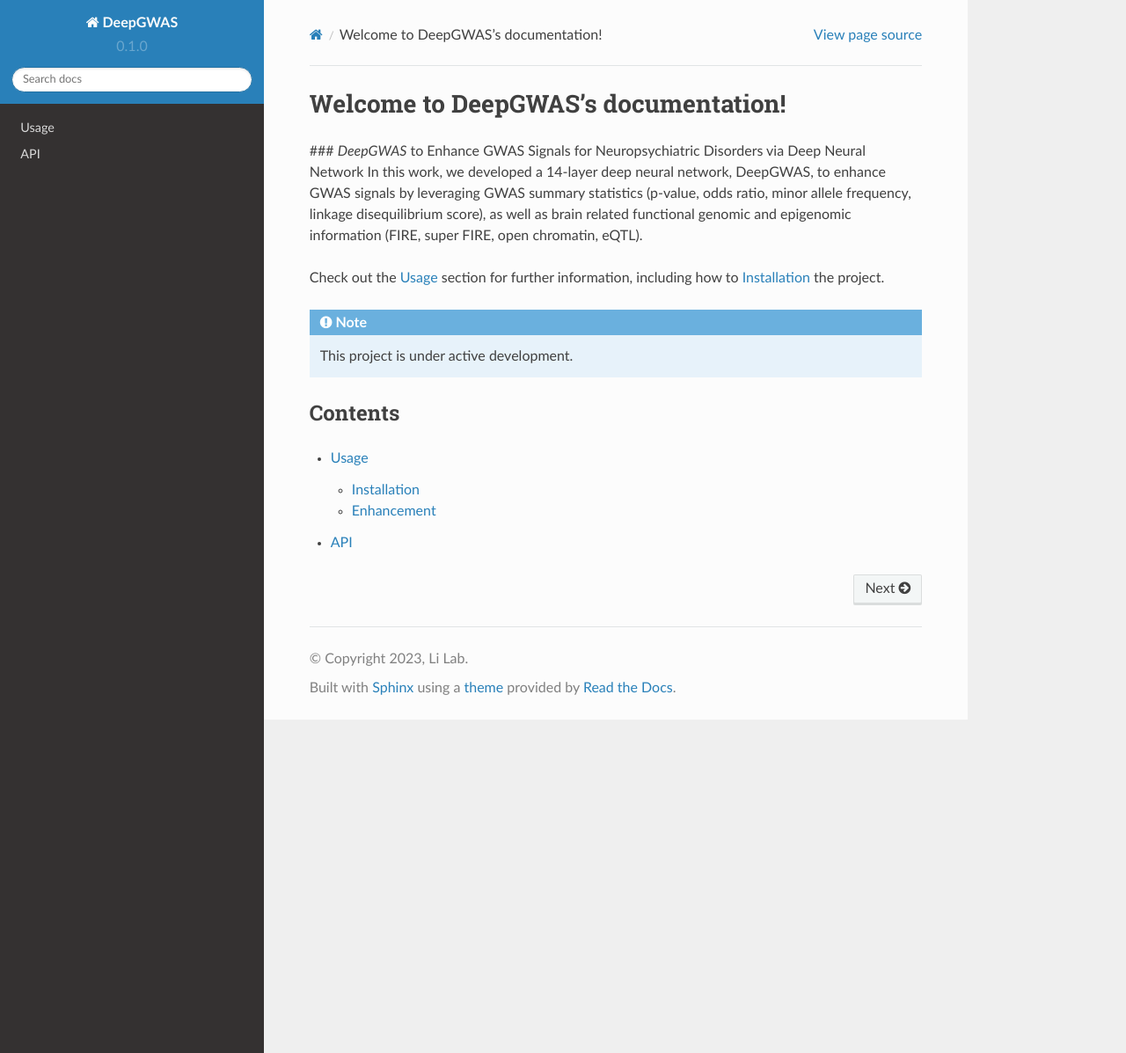
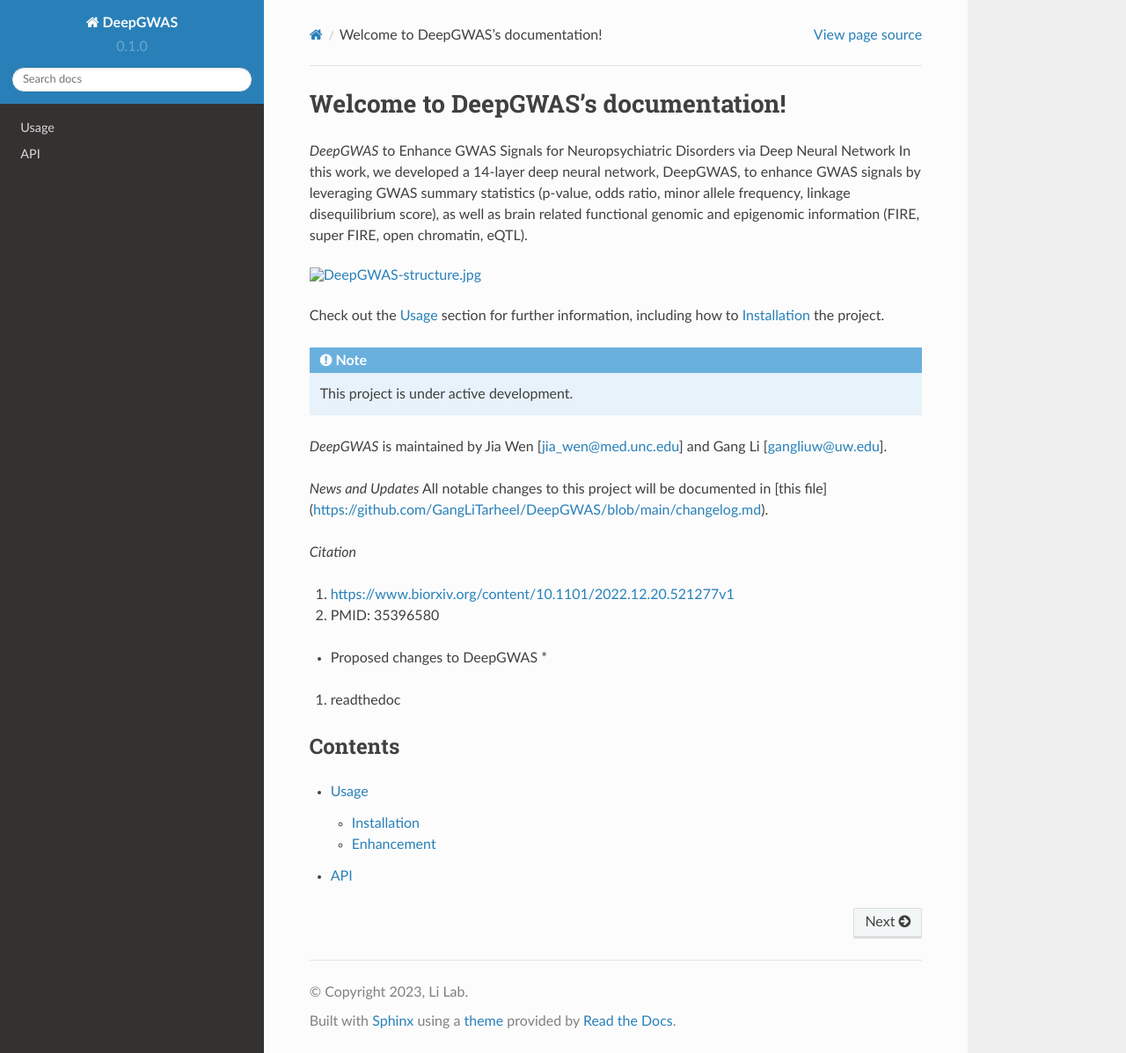
Before and after one commit to GangLiTarheel/DeepGWAS, a Sphinx documentation site: the page built from docs/source/index.rst, in a window 1280 px wide and 1197 px high. Shown: the whole window at 88% size. Built offline with Sphinx 7.4.7 and the Read the Docs theme 2.0.0, drawn with Linux system fonts in a browser that asks for light colours.

Commit message:
Update index.rst

```diff
--- a/docs/source/index.rst
+++ b/docs/source/index.rst
@@ -1,8 +1,15 @@
 Welcome to DeepGWAS's documentation!
 ===================================
 
-### *DeepGWAS* to Enhance GWAS Signals for Neuropsychiatric Disorders via Deep Neural Network
+*DeepGWAS* to Enhance GWAS Signals for Neuropsychiatric Disorders via Deep Neural Network
 In this work, we developed a 14-layer deep neural network, DeepGWAS, to enhance GWAS signals by leveraging GWAS summary statistics (p-value, odds ratio, minor allele frequency, linkage disequilibrium score), as well as brain related functional genomic and epigenomic information (FIRE, super FIRE, open chromatin, eQTL).
+
+.. image::  DeepGWAS-structure.jpg
+  :width: 800
+
+..
+  ![image](https://github.com/GangLiTarheel/DeepGWAS/blob/main/DeepGWAS-structure.jpg)
+
 
 Check out the :doc:`usage` section for further information, including
 how to :ref:`installation` the project.
@@ -11,6 +18,24 @@ how to :ref:`installation` the project.
 
    This project is under active development.
 
+
+*DeepGWAS* is maintained by Jia Wen [jia_wen@med.unc.edu] and Gang Li [gangliuw@uw.edu].
+
+
+*News and Updates*
+All notable changes to this project will be documented in [this file](https://github.com/GangLiTarheel/DeepGWAS/blob/main/changelog.md).
+
+
+*Citation*
+
+1. https://www.biorxiv.org/content/10.1101/2022.12.20.521277v1
+2. PMID: 35396580
+
+* Proposed changes to DeepGWAS *
+1. readthedoc
+
+
+
 Contents
 --------
 
```
